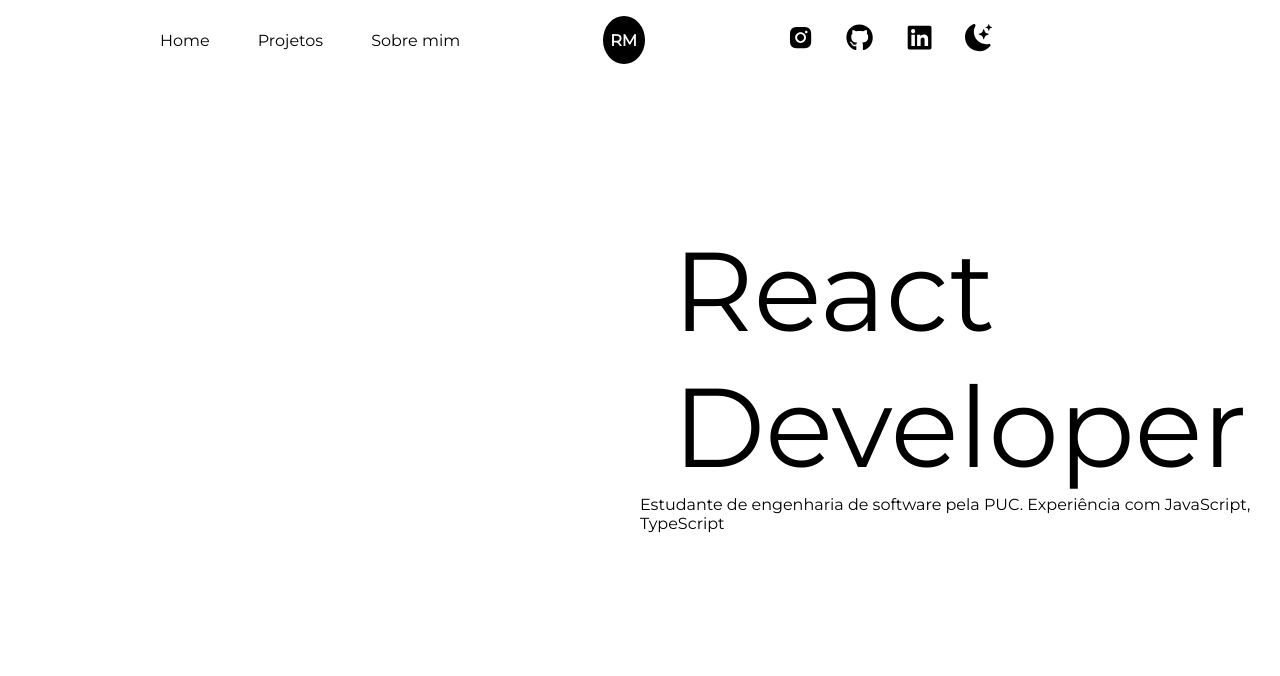
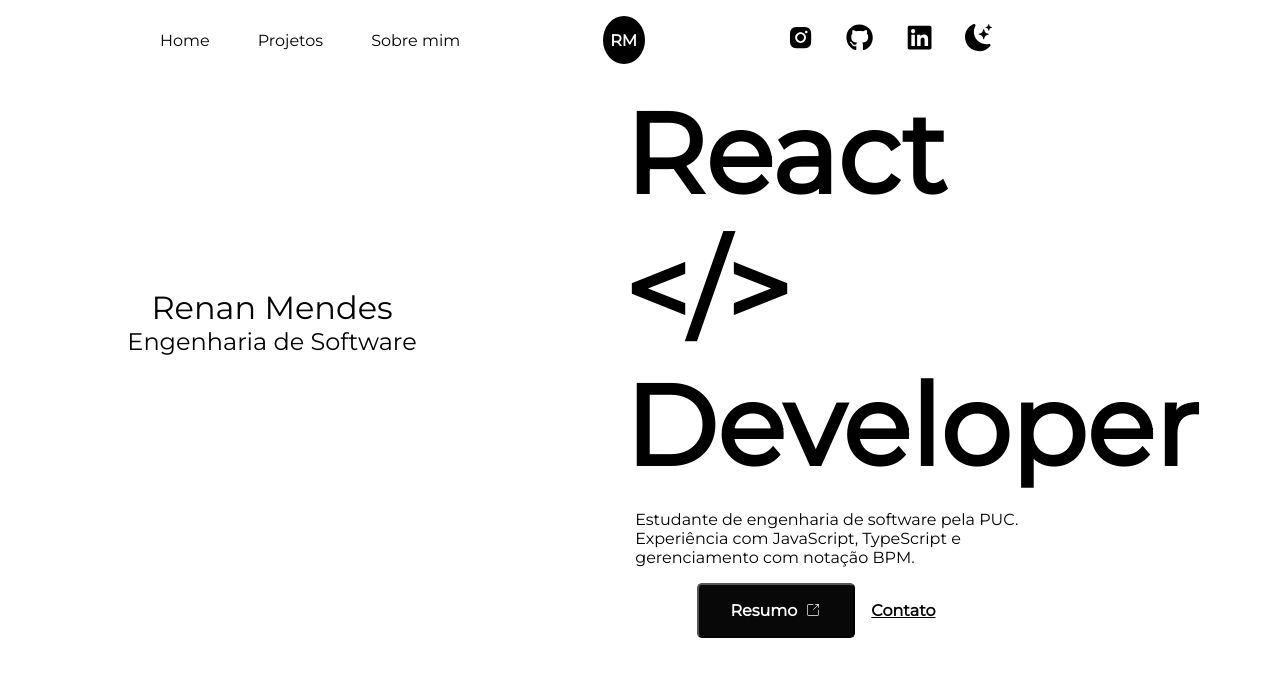
Before and after one commit to renantech/portfolio, a React (Create React App) app: page / in a window 1280 px wide. Shown: the top 676 px of the page. Built offline with nearby package versions, Linux system fonts and the light colour scheme.

Commit message:
Interface base da home

```diff
--- a/src/interface/home/Home.js
+++ b/src/interface/home/Home.js
@@ -1,6 +1,7 @@
 import { AiFillInstagram } from "react-icons/ai";
-import { FaGithub, FaLinkedin  } from "react-icons/fa";
+import { FaGithub, FaLinkedin } from "react-icons/fa";
 import { BsFillMoonStarsFill } from "react-icons/bs";
+import { CiShare1 } from "react-icons/ci";
 
 import styles from './Home.module.css';
 
@@ -24,22 +25,27 @@ function Home() {
                     <ul className={styles.social}>
                         <li><AiFillInstagram onClick={() => socialLinks('https://www.instagram.com/renan.mvc/')} /></li>
                         <li><FaGithub onClick={() => socialLinks('https://github.com/renantech')} /></li>
-                        <li><FaLinkedin onClick={() => socialLinks('https://www.linkedin.com/in/renan-tech/')}  /></li>
-                        <li><BsFillMoonStarsFill  /></li>
+                        <li><FaLinkedin onClick={() => socialLinks('https://www.linkedin.com/in/renan-tech/')} /></li>
+                        <li><BsFillMoonStarsFill /></li>
                     </ul>
                 </nav>
             </header>
             <main className={styles.main}>
                 <div className={styles.mainImage}>
-
+                    <h1>Renan Mendes</h1>
+                    <h2>Engenharia de Software</h2>
                 </div>
                 <div className={styles.mainText}>
-                    <h1>React <br/>Developer</h1>
-                    <p>Estudante de engenharia de software pela PUC. Experiência com JavaScript, TypeScript</p>
+                    <h1>React &lt;/&gt; Developer</h1>
+                    <p>Estudante de engenharia de software pela PUC. Experiência com JavaScript, TypeScript e gerenciamento com notação BPM.</p>
+                    <div className={styles.mainButtons}>
+                        <button>Resumo<CiShare1 /> </button>
+                        <a href="https://www.instagram.com/renan.mvc/">Contato</a>
+                    </div>
                 </div>
             </main>
         </div>
-     );
+    );
 }
 
 export default Home;
--- a/src/interface/home/Home.module.css
+++ b/src/interface/home/Home.module.css
@@ -83,8 +83,14 @@
 }
 
 .mainImage {
+    display: flex;
+    flex-direction: column;
+    align-items: center;
+    justify-content: center;
+
     width: 100%;
     height: 92.4vh;
+    margin-top: -7em;
 }
 
 .mainText {
@@ -95,9 +101,54 @@
 
     width: 100%;
     height: 92.4vh;
+    margin-top: -1em;
+    margin-right: 12em;
 }
 
 .mainText h1 {
+    width: 30vw;
     margin-top: -1em;
+
     font-size: 7em;
+    font-weight: bold;
 }
+
+.main p {
+    width: 32vw;
+    margin-top: 1em;
+    margin-left: 3em;
+}
+
+.mainButtons {
+    display: flex;
+    gap: 1em;
+    align-items: center;
+
+    margin-top: 1em;
+}
+
+.mainButtons button {
+    display: flex;
+    gap: .5em;
+    align-items: center;
+
+    padding: 1em 2em;
+
+    color: #fff;
+    cursor: pointer;
+    font-weight: bold;
+    font-size: 1em;
+    border-radius: 5px;
+    background-color: #080808;
+}
+
+.mainButtons button:hover {
+    color: #000;
+    border: 2px solid #000;
+    background-color: #fff;
+}
+
+.mainButtons a {
+    color: #000;
+    font-weight: bold;
+}
```
